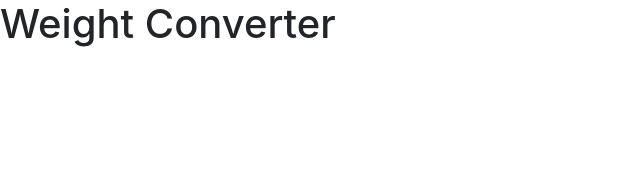
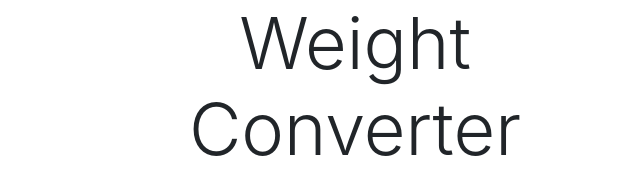
Before and after one commit to LNKeat/weight-converter, a website: page index.html in a window 1280 px wide. Shown: the whole page, without its empty margins (0-640 px from the left). Drawn offline with nearby package versions, Linux system fonts and the light colour scheme.

Commit message:
add body container, row & col

```diff
--- a/index.html
+++ b/index.html
@@ -6,7 +6,13 @@
     <link rel="stylesheet" href="https://cdn.jsdelivr.net/npm/bootstrap@4.0.0/dist/css/bootstrap.min.css" integrity="sha384-Gn5384xqQ1aoWXA+058RXPxPg6fy4IWvTNh0E263XmFcJlSAwiGgFAW/dAiS6JXm" crossorigin="anonymous">
 </head>
 <body>
-    <h1>Weight Converter</h1>
+    <div class="container">
+        <div class="row">
+            <div class="col-md-6">
+                <h1 class="display-3 text-center">Weight Converter</h1>
+            </div>
+        </div>
+    </div>
     <script src="index.js"></script>
 </body>
 </html>
```
